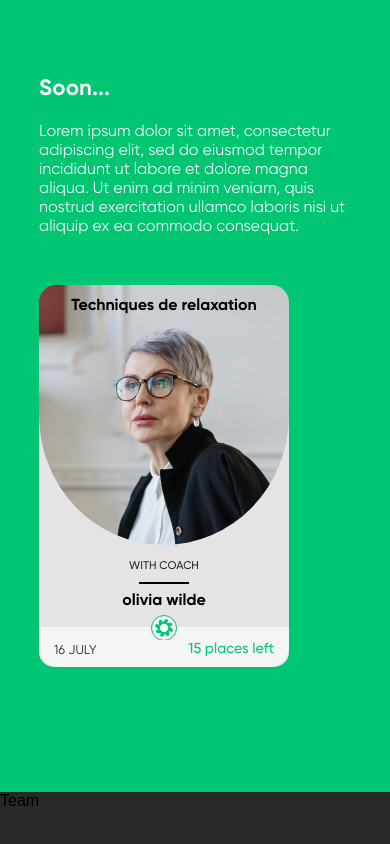
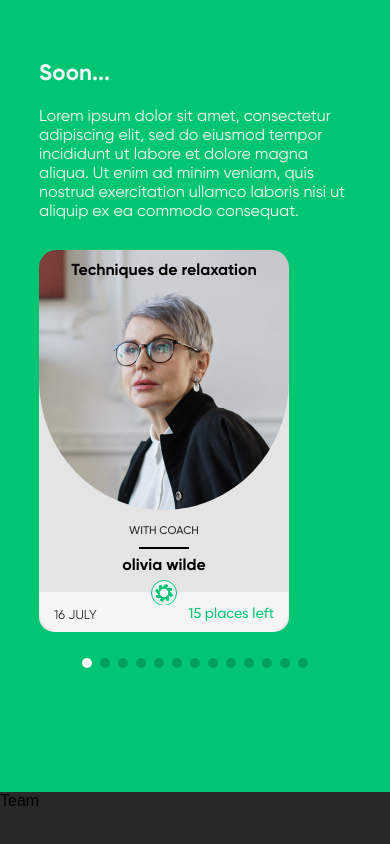
Before and after one commit to ESIEA-Dive/Mindto, a React (Create React App) app in the folder frontend_mindto/: page / in a window 390 px wide. Shown: the part 2584-3428 px from the top of the page. Built offline with nearby package versions, Linux system fonts and the light colour scheme; a web font is replaced by a local one.

Commit message:
Classes card carroussel improved
Better and responsive

```diff
--- a/frontend_mindto/src/container/Transformation/Transformation.jsx
+++ b/frontend_mindto/src/container/Transformation/Transformation.jsx
@@ -1,21 +1,25 @@
-import React, {useEffect, useState} from 'react';
+import React, { useEffect, useState } from 'react';
 import ClassCard from './ClassCard';
 import { AppWrap } from '../../wrapper';
 
 import './Transformation.scss';
 
+// Import Swiper React components
 import { Swiper, SwiperSlide } from "swiper/react";
 
 // Import Swiper styles
 import "swiper/css";
 import "swiper/css/pagination";
 
+// import required modules
+import { Pagination } from "swiper";
+
 const Transformation = () => {
 
   const [windowSize, setWindowSize] = useState(getWindowSize());
 
   useEffect(() => {
-    function handleWindowResize(){
+    function handleWindowResize() {
       setWindowSize(getWindowSize());
     }
 
@@ -26,9 +30,9 @@ const Transformation = () => {
     };
   }, []);
 
-  function getWindowSize(){
-    const {innerWidth, innerHeight} = window;
-    return {innerWidth, innerHeight};
+  function getWindowSize() {
+    const { innerWidth, innerHeight } = window;
+    return { innerWidth, innerHeight };
   }
 
   return (
@@ -42,7 +46,26 @@ const Transformation = () => {
       </p>
       <div className='carroussel'>
         <Swiper
-          slidesPerView={Math.round(windowSize.innerWidth/320)}
+          slidesPerView={1}
+          spaceBetween={10}
+          pagination={{
+            clickable: true,
+          }}
+          breakpoints={{
+            640: {
+              slidesPerView: 2,
+              spaceBetween: 20,
+            },
+            768: {
+              slidesPerView: 4,
+              spaceBetween: 40,
+            },
+            1024: {
+              slidesPerView: 5,
+              spaceBetween: 50,
+            },
+          }}
+          modules={[Pagination]}
           className="mySwiper"
         >
           <SwiperSlide className="mySwiperSlide"><ClassCard /></SwiperSlide>
--- a/frontend_mindto/src/container/Transformation/Transformation.scss
+++ b/frontend_mindto/src/container/Transformation/Transformation.scss
@@ -37,7 +37,7 @@
         }
     }
     .carroussel {
-        margin-top: 50px;
+        margin-top: 30px;
         display: flex;
         justify-content: flex-start;
         flex-direction: row;
@@ -47,5 +47,21 @@
     }
     .mySwiperSlide {
         margin-right: 50px;
+        margin-bottom: 50px;
+    }
+    .swiper-pagination {
+        margin-top: 50px;
+    }
+    .swiper-pagination-bullet {
+        border-radius: 100;
+        width: 10px;
+        height: 10px;
+        color: #000;
+        opacity: 1;
+        background: rgba(0, 0, 0, 0.2);
+    }
+    .swiper-pagination-bullet-active {
+        color: var(--white-color);
+        background: var(--white-color);
     }
 }
```
